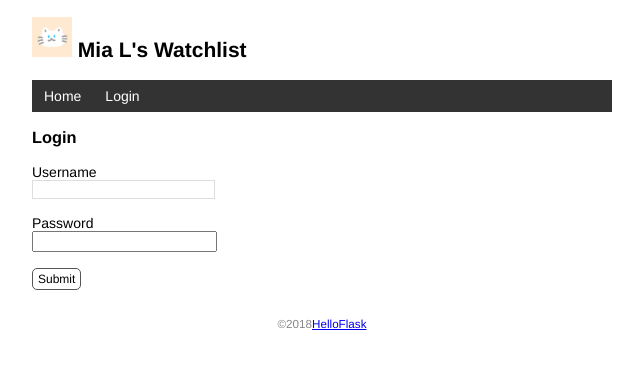
After one commit to MiaLYB/watchlist, a Flask app: page /login in a window 1280 px wide. The commit adds this page. Shown: the top 369 px of the page, without its empty margins (318-961 px from the left). Run offline with Flask 3, Linux system fonts and the light colour scheme.

Commit message:
User authentication with Flask-Login

```diff
--- a/app.py
+++ b/app.py
@@ -17,7 +17,7 @@ import pip
 #@app.route('/user/<name>')
 #def user_page(name):
 #   return 'User:%s' % name
-
+from werkzeug.security import generate_password_hash,check_password_hash
 from flask import Flask,render_template,url_for,redirect,flash,request
 from config import Config
 from flask_sqlalchemy import SQLAlchemy
@@ -27,10 +27,20 @@ app=Flask(__name__)
 app.config['SQLALCHEMY_DATABASE_URI']='sqlite:///'+os.path.join(app.root_path,'data.db')
 app.config['SQLALCHEMY_TRACK_MODIFICATIONS']=False
 app.config.from_object(Config)
+app.config['SECRET_KEY'] = 'dev'
 db=SQLAlchemy(app)
-class User(db.Model):
-    id=db.Column(db.String(4),primary_key=True)
+from flask_login import UserMixin
+class User(db.Model,UserMixin):
+    id=db.Column(db.Integer,primary_key=True)
     name=db.Column(db.String(20))
+    username=db.Column(db.String(20))
+    passsword_hash=db.Column(db.String(128))
+
+    def set_password(self,password):
+        self.passsword_hash=generate_password_hash(password)
+
+    def validate_password(self,password):
+        return check_password_hash(self.passsword_hash,password)
 class Movie_info(db.Model):
     movie_id=db.Column(db.String(4),primary_key=True)
     movie_name=db.Column(db.String(60))
@@ -53,6 +63,59 @@ class Movie_box(db.Model):
     box=db.Column(db.String(10))
 
 import click
+@app.cli.command()
+@click.option('--username',prompt=True,help='The username used to login.')
+@click.option('--password',prompt=True,hide_input=False,confirmation_prompt=True,help='The password used to login.')
+def admin(username,password):
+    """Create user."""
+    db.create_all()
+
+    user=User.query.first()
+    if user is not None:
+        click.echo('Updating user...')
+        user.username=username
+        user.set_password(password)
+    else:
+        click.echo('Creating user...')
+        user=User(username=username,name='Admin')
+        user.set_password(password)
+        db.session.add(user)
+
+    db.session.commit()
+    click.echo('Done.')
+
+from flask_login import LoginManager
+login_manager=LoginManager(app)
+login_manager.login_view='login'
+@login_manager.user_loader
+def load_user(user_id):
+    user=User.query.get(int(user_id))
+    return user
+from flask_login import login_user
+@app.route('/login',methods=['GET','POST'])
+def login():
+    if request.method=='POST':
+        username=request.form['username']
+        password=request.form['password']
+        if not username or not password:
+            flash('Invalid input.')
+            return redirect(url_for('login'))
+        user=User.query.first()
+        if username==user.username and user.validate_password(password):
+            login_user(user)
+            flash('Login success.')
+            return redirect(url_for('index'))
+        flash('Invalid username or password.')
+        return redirect(url_for('login'))
+    return render_template('login.html')
+from flask_login import login_required,logout_user
+@app.route('/logout')
+@login_required
+def logout():
+    logout_user()
+    flash('Goodbye.')
+    return redirect(url_for('index'))
+
 @app.cli.command()
 def forge():
     """Generate fake data."""
@@ -193,7 +256,7 @@ def forge():
               {'id':'52', 'movie_id':'1018', 'actor_id':'2019', 'relation_type':'主演'},
               {'id':'53', 'movie_id':'1018', 'actor_id':'2041', 'relation_type':'主演'},
               ]
-    user=User(id='1',name=name)
+    user=User(name=name)
     db.session.add(user)
     for m in movies_information:
         movie_info=Movie_info(movie_id=m['movie_id'],movie_name=m['movie_name'],release_date=m['release_date'],movie_country=m['movie_country'],type=m['type'],year=m['year'])
@@ -227,10 +290,12 @@ def inject_user():
 @app.errorhandler(404)
 def page_not_found(e):
     return render_template('404.html'),404
-
+from flask_login import login_required,current_user
 @app.route('/',methods=['GET','POST'])
 def index():
     if request.method=='POST':
+        if not request.method=='POST':
+            return redirect(url_for('index'))
         movie_id=request.form.get('movie_id')
         movie_name=request.form.get('movie_name')
         release_date=request.form.get('release_date')
@@ -244,18 +309,34 @@ def index():
         box=request.form.get('box')
         id=request.form.get('id')
         relation_type=request.form.get('relation_type')
-        if not movie_id or not movie_name or not release_date or not movie_country or not type or not year or not actor_id or not actor_name or not gender or not actor_country or not box or not id or not relation_type or len(movie_id)>4 or len(movie_name)>60 or len(release_date)>12 or len(movie_country)>10 or len(type)>10 or len(year)>10 or len(actor_id)>4 or len(actor_name)>30 or len(gender)>10 or len(actor_country)>20  or len(id)>4 or len(relation_type)>10 or len(box)>10:
-            flash('Invalid input.')
-            return redirect(url_for('index'))
-        movie_info=Movie_info(movie_id=movie_id,movie_name=movie_name,movie_country=movie_country,release_date=release_date,type=type,tear=year)
-        actor=Actor_info(actor_id=actor_id,actor_name=actor_name,actor_country=actor_country,gender=gender)
-        box=Movie_box(movie_id=movie_id,box=box)
-        relation=Relation(id=id,movie_id=movie_id,actor_id=actor_id,relation_type=relation_type)
-        db.session.add(movie_info)
-        db.session.add(actor)
-        db.session.add(box)
-        db.session.add(relation)
-        db.session.commit()
+        if movie_id is not None and movie_name is not None and release_date is not None and movie_country is not None and type is not None and year is not None:
+            if len(movie_id)>4 or len(movie_name)>60 or len(release_date)>12 or len(movie_country)>10 or len(type)>10 or len(year)>10:
+                flash('Invalid input.')
+                return redirect(url_for('index'))
+            movie_info=Movie_info(movie_id=movie_id,movie_name=movie_name,movie_country=movie_country,release_date=release_date,type=type,year=year)
+            db.session.add(movie_info)
+            db.session.commit()
+        if actor_id is not None and actor_name is not None and gender is not None and actor_country is not None:
+            if len(actor_id)>4 or len(actor_name)>30 or len(gender)>10 or len(actor_country)>20:
+                flash('Invalid input.')
+                return redirect(url_for('index'))
+            actor=Actor_info(actor_id=actor_id,actor_name=actor_name,actor_country=actor_country,gender=gender)
+            db.session.add(actor)
+            db.session.commit()
+        if movie_id is not None and box is not None:
+            if len(movie_id)>4 or len(box)>10:
+                flash('Invalid input.')
+                return redirect(url_for('index'))
+            box=Movie_box(movie_id=movie_id,box=box)
+            db.session.add(box)
+            db.session.commit()
+        if id is not None and actor_id is not None and movie_id is not None and relation_type is not None:
+            if len(id)>4 or len(movie_id)>4 or len(actor_id)>4 or len(relation_type)>10:
+                flash('Invalid input.')
+                return redirect(url_for('index'))
+            relation=Relation(id=id,movie_id=movie_id,actor_id=actor_id,relation_type=relation_type)
+            db.session.add(relation)
+            db.session.commit()
         flash('Item created.')
         return redirect(url_for('index'))
     user=User.query.first()
@@ -265,7 +346,22 @@ def index():
     relation=Relation.query.all()
     return render_template('index.html',user=user,movies_information=movies_information,actors=actors,box=box,relation=relation)
 
+@app.route('/settings',methods=['GET','POST'])
+@login_required
+def settings():
+    if request.method=='POST':
+        name=request.form['name']
+        if not name or len(name)>20:
+            flash('Invalid input')
+            return redirect(url_for('settings'))
+        current_user.name=name
+        db.session.commit()
+        flash('Settings updated.')
+        return redirect(url_for('index'))
+    return render_template('settings.html')
+
 @app.route('/movies_info/m_edit/<int:movie_id>',methods=['GET','POST'])
+@login_required
 def m_edit(movie_id):
     movies_info = Movie_info.query.get_or_404(movie_id)
     if request.method=='POST':
@@ -291,6 +387,7 @@ def m_edit(movie_id):
         return redirect(url_for('index'))
     return render_template('m_edit.html',movies_info=movies_info)
 @app.route('/actors_info/a_edit/<int:actor_id>',methods=['GET','POST'])
+@login_required
 def a_edit(actor_id):
     actors_info = Actor_info.query.get_or_404(actor_id)
     if request.method=='POST':
@@ -310,6 +407,7 @@ def a_edit(actor_id):
         return redirect(url_for('index'))
     return render_template('a_edit.html',actors_info=actors_info)
 @app.route('/relations/r_edit/<int:id>',methods=['GET','POST'])
+@login_required
 def r_edit(id):
     relations = Relation.query.get_or_404(id)
     if request.method=='POST':
@@ -329,6 +427,7 @@ def r_edit(id):
         return redirect(url_for('index'))
     return render_template('r_edit.html',relations=relations)
 @app.route('/boxes/b_edit/<int:movie_id>',methods=['GET','POST'])
+@login_required
 def b_edit(movie_id):
     boxes = Movie_box.query.get_or_404(movie_id)
     if request.method=='POST':
@@ -343,28 +442,32 @@ def b_edit(movie_id):
         flash('Item updated.')
         return redirect(url_for('index'))
     return render_template('b_edit.html',boxes=boxes)
-@app.route('/movies_info/m_delete/<int:movie_id>')
+@app.route('/movies_info/m_delete/<int:movie_id>',methods=['POST'])
+@login_required
 def m_delete(movie_id):
     movies_info=Movie_info.query.get_or_404(movie_id)
     db.session.delete(movies_info)
     db.session.commit()
     flash('Item deleted.')
     return redirect(url_for('index'))
-@app.route('/actors_info/a_delete/<int:actor_id>')
+@app.route('/actors_info/a_delete/<int:actor_id>',methods=['POST'])
+@login_required
 def a_delete(actor_id):
     actors_info=Actor_info.query.get_or_404(actor_id)
     db.session.delete(actors_info)
     db.session.commit()
     flash('Item deleted.')
     return redirect(url_for('index'))
-@app.route('/relations/r_delete/<int:id>')
+@app.route('/relations/r_delete/<int:id>',methods=['POST'])
+@login_required
 def r_delete(id):
     relations=Relation.query.get_or_404(id)
     db.session.delete(relations)
     db.session.commit()
     flash('Item deleted.')
     return redirect(url_for('index'))
-@app.route('/boxes/b_delete/<int:movie_id>')
+@app.route('/boxes/b_delete/<int:movie_id>',methods=['POST'])
+@login_required
 def b_delete(movie_id):
     boxes=Movie_box.query.get_or_404(movie_id)
     db.session.delete(boxes)
@@ -372,6 +475,5 @@ def b_delete(movie_id):
     flash('Item deleted.')
     return redirect(url_for('index'))
 
-app.config['SECRET_KEY']='dev'
 if __name__ == '__main__':
     app.run(host='0.0.0.0', port=5000)
--- a/templates/base.html
+++ b/templates/base.html
@@ -21,7 +21,14 @@
     <nav>
         <ul>
             <li><a href="{{ url_for('index') }}">Home</a></li>
+            {% if current_user.is_authenticated %}
+            <li><a href="{{ url_for('settings') }}">Settings</a></li>
+            <li><a href="{{ url_for('logout') }}">Logout</a></li>
+            {% else %}
+            <li><a href="{{ url_for('login') }}">Login</a></li>
+            {% endif %}
         </ul>
+
     </nav>
     {% block content %}{% endblock %}
     <footer>
--- /dev/null
+++ b/templates/login.html
@@ -0,0 +1,12 @@
+{% extends 'base.html' %}
+{% block content %}
+<h3>Login</h3>
+<form method="post">
+    Username<br>
+    <input type="text"name="username"required><br><br>
+    Password<br>
+    <!--密码输入框的type属性使用password，会将输入值显示为圆点 -->
+    <input type="password"name="password"required><br><br>
+    <input class="btn"type="submit"name="submit"value="Submit">
+</form>
+{% endblock %}
```
Also changed, not shown: templates/index.html (+21 -1 lines), templates/settings.html (added, +8 -0 lines), data.db.
